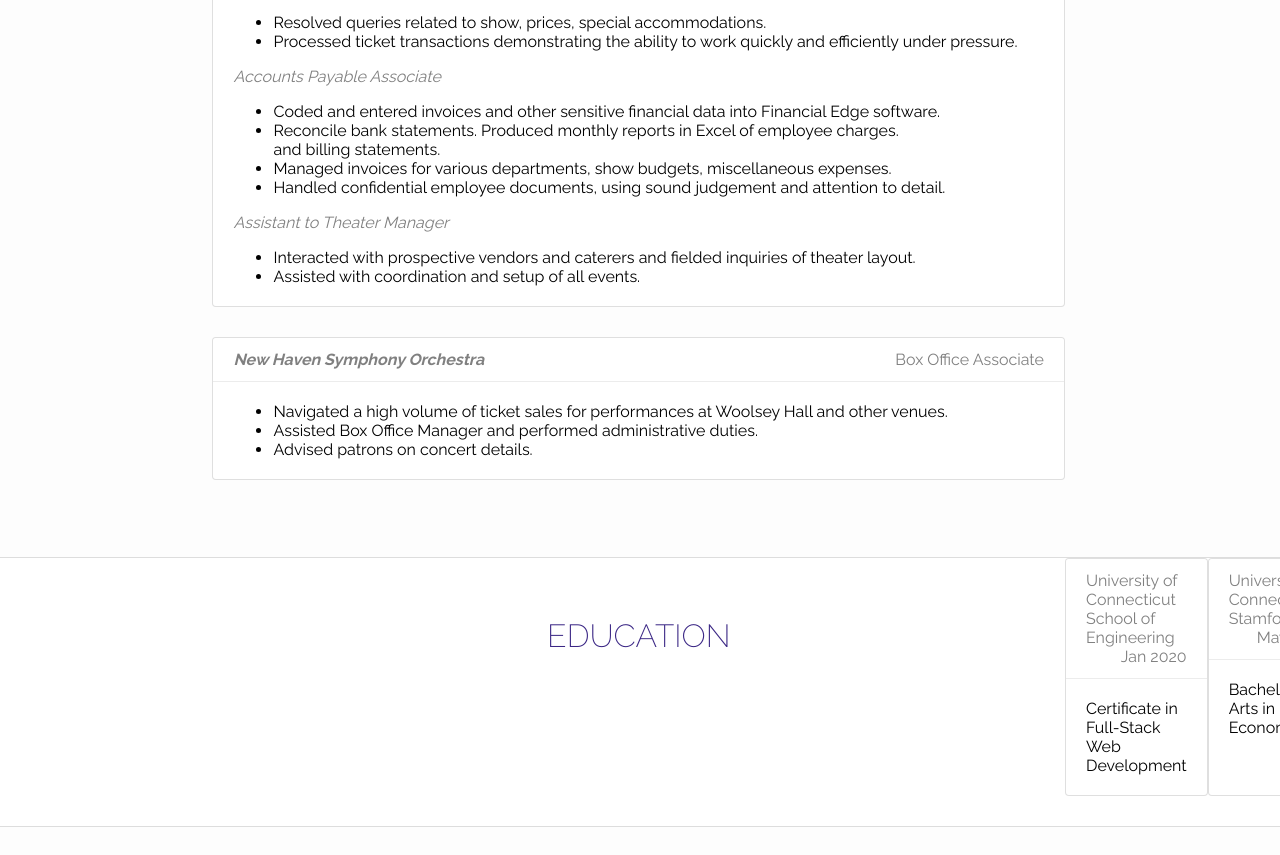
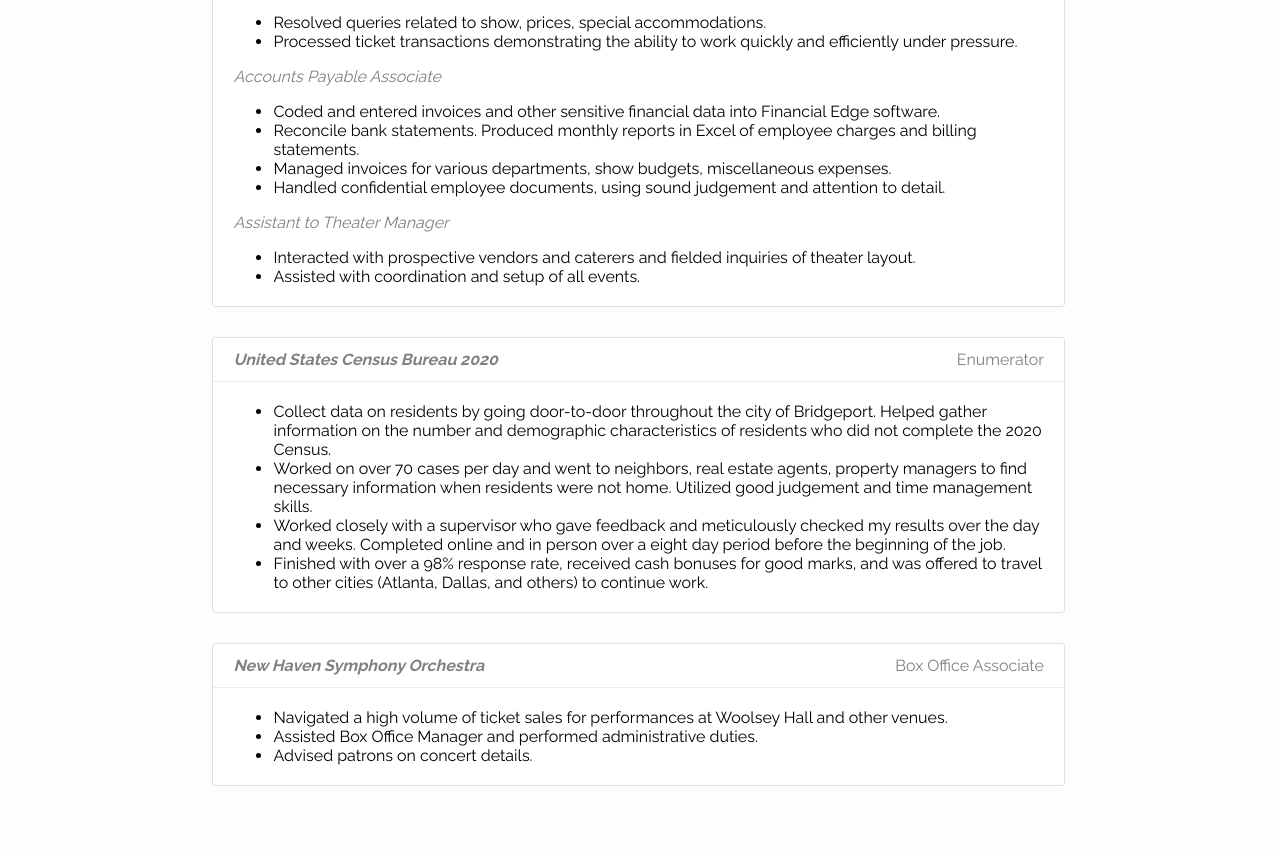
Before and after one commit to SHenn39910/BootcampPortfolio, a plain HTML site: page index.html in a window 1280 px wide. Shown: the part 1787-2642 px from the top of the page. Drawn offline with nearby package versions, Linux system fonts and the light colour scheme.

Commit message:
added us census experience

```diff
--- a/index.html
+++ b/index.html
@@ -115,7 +115,7 @@
                             </ul>
                         </div>
                     </div>
-                    <!--Card #3-->
+                    <!--Card #2-->
                     <div class="card">
                         <div class="card-header">
                             <h4><i><b>The Palace Theater-Stamford Center for the Arts</b></i></h4>
@@ -140,7 +140,7 @@
                             <h4><i>Accounts Payable Associate</i></h4>
                             <ul>
                                 <li>Coded and entered invoices and other sensitive financial data into Financial Edge software.</li>
-                                <li>Reconcile bank statements. Produced monthly reports in Excel of employee charges.</li>                                        and billing statements.
+                                <li>Reconcile bank statements. Produced monthly reports in Excel of employee charges and billing statements.</li>
                                 <li>Managed invoices for various departments, show budgets, miscellaneous expenses.</li>
                                 <li>Handled confidential employee documents, using sound judgement and attention to detail.</li>
                             </ul>
@@ -148,6 +148,20 @@
                             <ul>
                                 <li>Interacted with prospective vendors and caterers and fielded inquiries of theater layout.</li>
                                 <li>Assisted with coordination and setup of all events.</li>
+                            </ul>
+                        </div>
+                    </div>
+                    <!--Card #3-->
+                    <div class="card">
+                        <div class="card-header">
+                            <h4><i><b>United States Census Bureau 2020</b></i><span class="job-title">Enumerator</span></h4>
+                        </div>
+                        <div class="card-content">
+                            <ul>
+                                <li>Collect data on residents by going door-to-door throughout the city of Bridgeport. Helped gather information on the number and demographic characteristics of residents who did not complete the 2020 Census.</li>
+                                <li>Worked on over 70 cases per day and went to neighbors, real estate agents, property managers to find necessary information when residents were not home. Utilized good judgement and time management skills.</li>
+                                <li>Worked closely with a supervisor who gave feedback and meticulously checked my results over the day and weeks. Completed online and in person over a eight day period before the beginning of the job.</li>
+                                <li>Finished with over a 98% response rate, received cash bonuses for good marks, and was offered to travel to other cities (Atlanta, Dallas, and others) to continue work. </li>
                             </ul>
                         </div>
                     </div>
```
